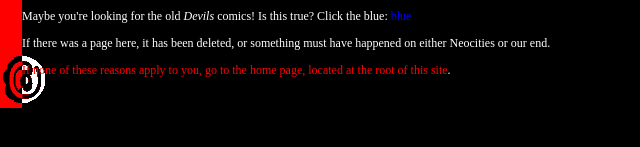
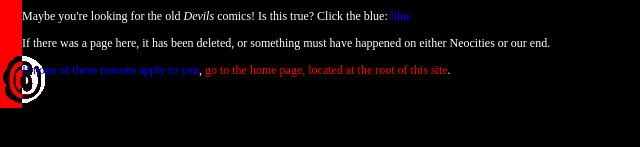
Before and after one commit to mindstudioinc/majorheadinc, a plain HTML site: page 404.html in a window 1280 px wide. Shown: the part 185-332 px from the top of the page, without its empty margins (0-640 px from the left). Drawn offline with Linux system fonts and the light colour scheme.

Commit message:
Update 404.html
whoops, I made a mistake

```diff
--- a/404.html
+++ b/404.html
@@ -18,7 +18,7 @@
   <p>If you <em>WANTED</em> to see this 404 page, you found it. Congratulations.</p>
   <p>Maybe you're looking for the old <em>Devils</em> comics! Is this true? Click the blue: <a href="https://alephd.neocities.org/devils/"><blue>blue</blue></a></p>
   <p>If there was a page here, it has been deleted, or something must have happened on either Neocities or our end.</p>
-  <p><blue><a href="/index.html">If none of these reasons apply to you, go to the home page, located at the root of this site</a></blue>.</p>
+  <p><blue>If none of these reasons apply to you</blue>, <a href="/index.html">go to the home page, located at the root of this site</a>.</p>
   <!--END the stuff-->
   </main>
   </body>
```
